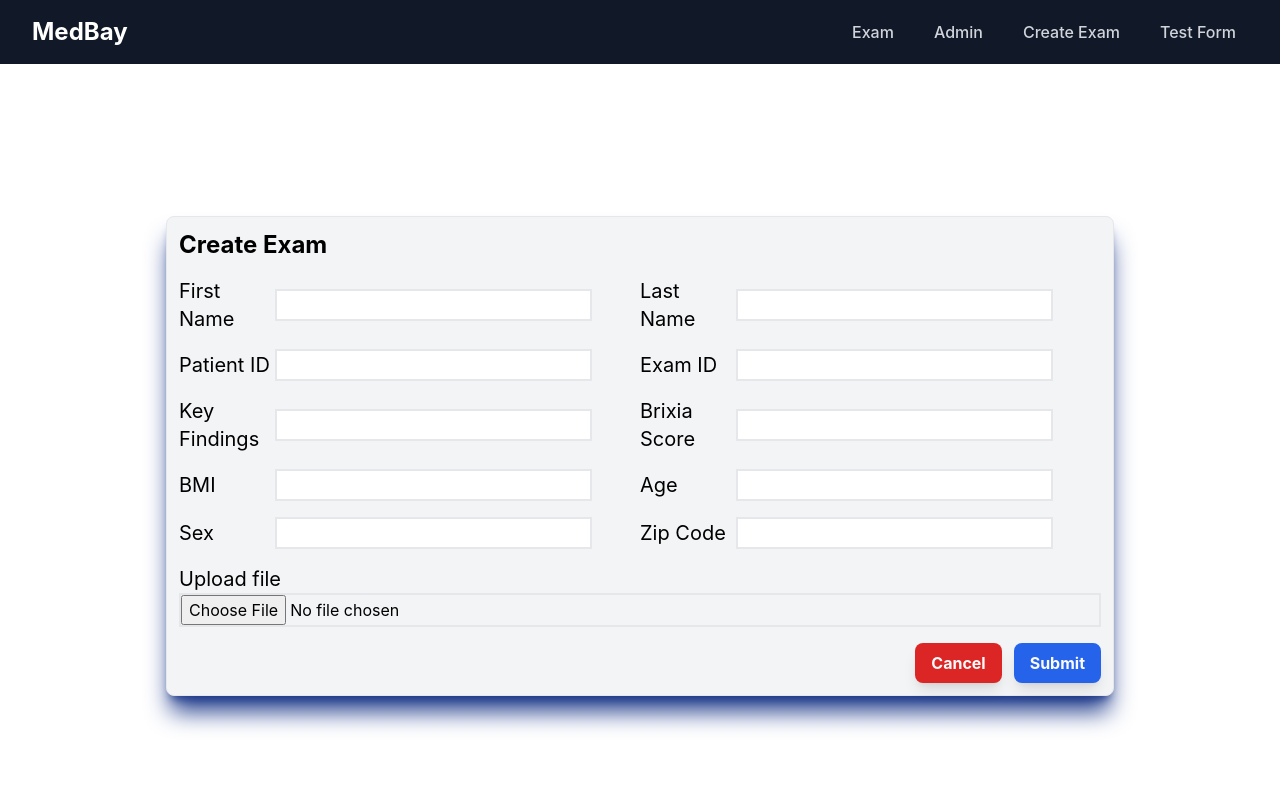
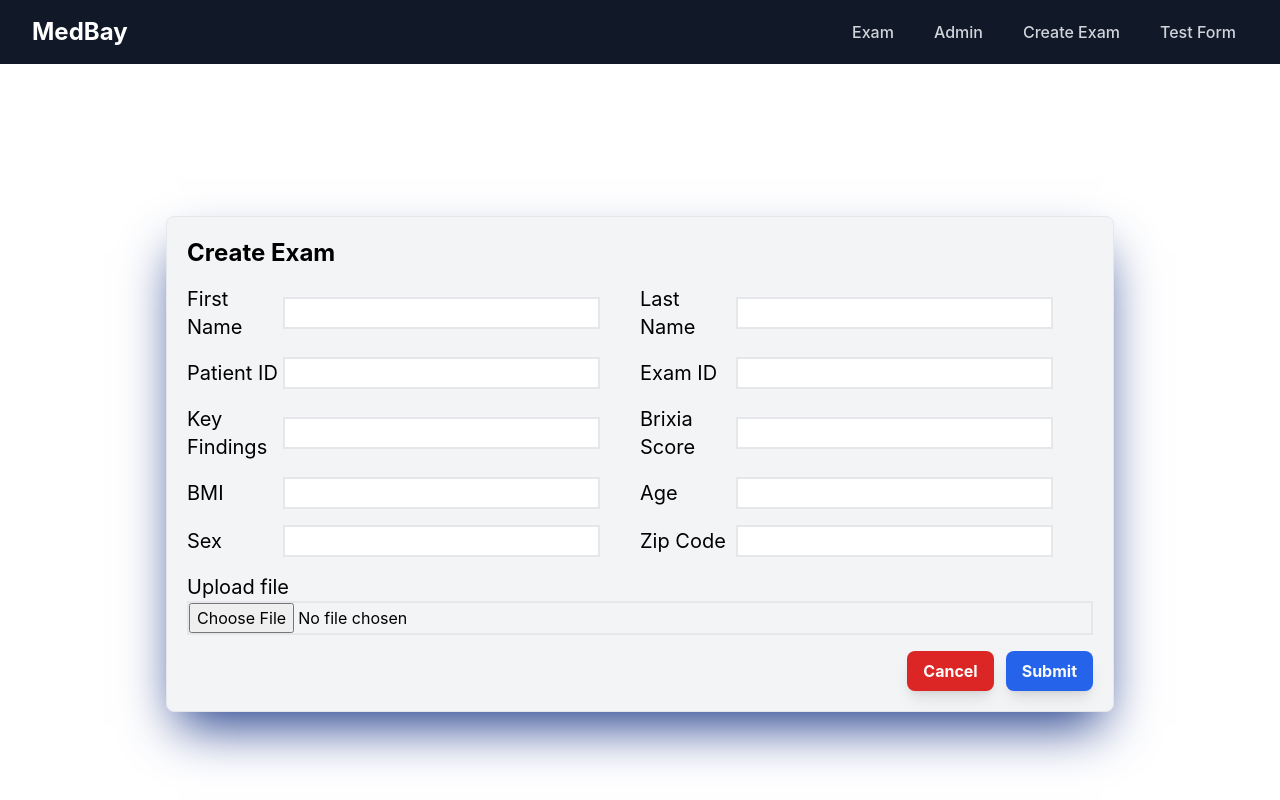
Before and after one commit to LeonardoDaGraca/thebreakfastclub, a React (Create React App) app: page /test-form in a window 1280 px wide. Built offline with nearby package versions, Linux system fonts and the light colour scheme.

Commit message:
Updated Admin Page

```diff
--- a/src/components/Create/TestForm.js
+++ b/src/components/Create/TestForm.js
@@ -7,7 +7,7 @@ export const TestForm = () => {
             <Navbar/>
 
             <div className="flex justify-center p-2 mt-10 md:mt-36 md:my-10  md:mx-auto ">
-                <form className="p-3 space-y-4 rounded-lg shadow-xl border md:shadow-blue-900 bg-gray-100 md:w-3/4" action="">
+                <form className="p-4 space-y-4 rounded-lg shadow-2xl border-2 md:border md:shadow-blue-900 bg-gray-100 md:w-3/4 md:p-5" action="">
                     <h1 className="mb-2 text-black text-base md:text-xl lg:text-2xl font-bold ">Create Exam</h1>
 
                     <div className="space-y-3 md:flex md:space-y-0">
@@ -59,7 +59,7 @@ export const TestForm = () => {
                             <label className="text-sm w-24 md:text-base md:w-24 lg:text-xl" for="sex">Sex</label>
                             <input className="border-2 border-gray-200 focus:outline-none lg:text-xl" type="text" name="sex" id="sex" />
                         </div>
-                        <div className="flex  items-center md:w-1/2">
+                        <div className="flex items-center md:w-1/2">
                             <label className="text-sm w-24 md:text-base md:w-24 lg:text-xl" for="zip-code">Zip Code</label>
                             <input className="border-2 lg:text-xl" type="text" name="zip-code" id="zip-code" />
                         </div>
```
